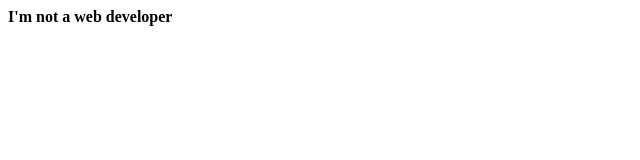
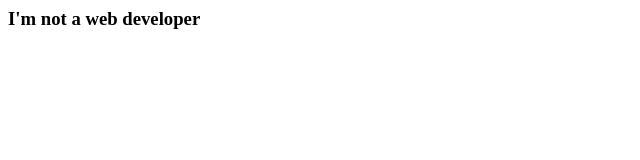
Before and after one commit to nizam19/nizam19.github.io, a plain HTML site: page index.html in a window 1280 px wide. Shown: the full height of the page, 0-640 px from the left. Drawn offline with Linux system fonts and the light colour scheme.

Commit message:
Update index.html

```diff
--- a/index.html
+++ b/index.html
@@ -1,3 +1,3 @@
 <html>
-  <h4>I'm not a web developer</h4>
+  <h3>I'm not a web developer</h3>
 </html>
```
